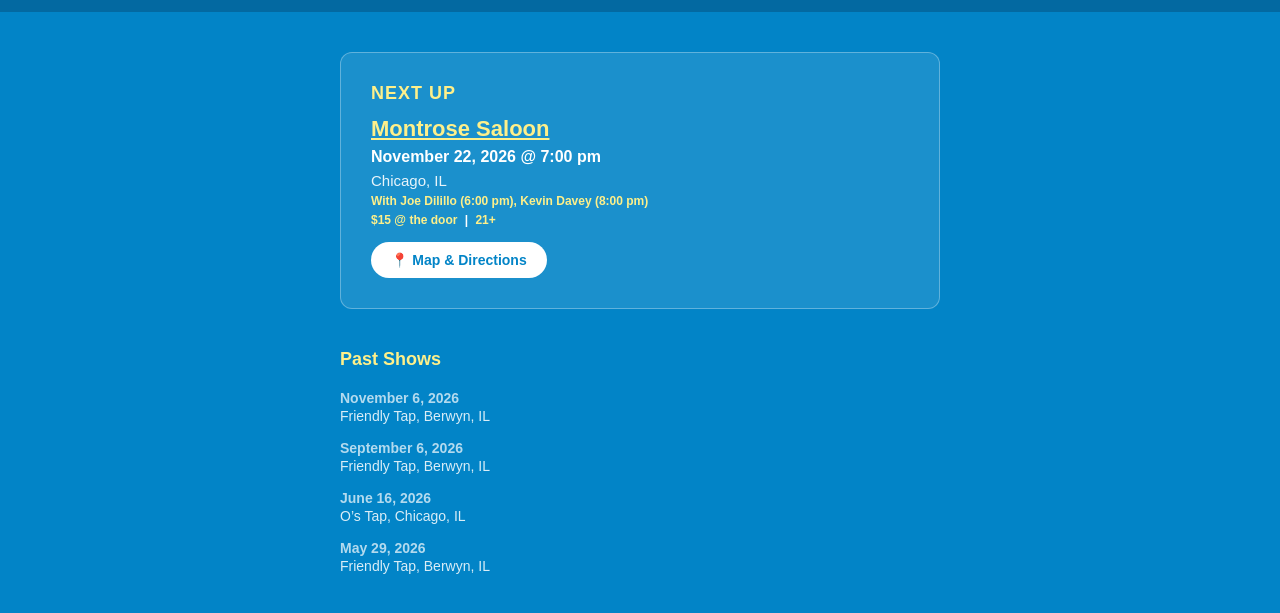
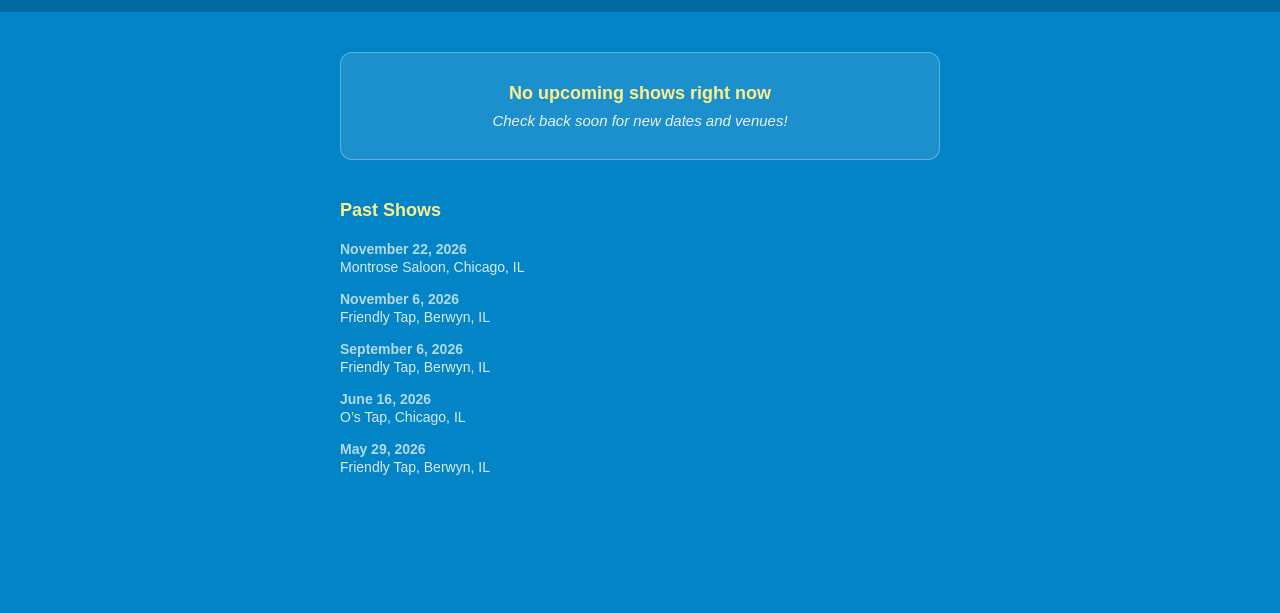
Before and after one commit to rtb-yachtrock/rtb-yachtrock.github.io, a plain HTML site: page gigs.html in a window 1280 px wide. Shown: the part 93-706 px from the top of the page. Drawn offline with Linux system fonts and the light colour scheme.

Commit message:
Auto-build HTML files from gigs.json

```diff
--- a/gigs.html
+++ b/gigs.html
@@ -43,23 +43,17 @@
 
        <!-- GIGS_CONTENT_START -->
 <div style="max-width: 600px; margin: 40px auto; padding: 0 20px; text-align: left;">
-        <!-- Upcoming Show Card -->
-        <div style="background-color: rgba(255, 255, 255, 0.1); padding: 30px; border-radius: 12px; margin-bottom: 40px; border: 1px solid rgba(255, 255, 255, 0.3);">
-            <div style="color: #fef08a; font-weight: bold; text-transform: uppercase; font-size: 18px; letter-spacing: 1px; margin-bottom: 12px;">Next Up</div>
-            <div style="font-size: 22px; color: #fef08a; font-weight: bold; margin-bottom: 6px;"><a href="https://www.montrosesaloon.com/" target="_blank" style="color: #fef08a; text-decoration: underline;">Montrose Saloon</a></div>
-            <div style="font-size: 16px; color: #ffffff; font-weight: bold; margin-bottom: 6px;">November 22, 2026 @ 7:00 pm</div>
-            <div style="font-size: 15px; color: rgba(255, 255, 255, 0.9); margin-bottom: 4px;">Chicago, IL</div>
-            <div style="font-size: 12px; color: #fef08a; font-weight: bold; margin-top: 3px; line-height: 1.4;">With Joe Dilillo (6:00 pm), Kevin Davey (8:00 pm)</div>
-            <div style="font-size: 12px; color: #fef08a; font-weight: bold; margin-top: 3px;">$15 @ the door <span style="color: #ffffff; font-weight: bold; margin: 0 4px;">|</span> 21+</div>
-            <div style="margin-top: 15px;">
-                <a href="https://maps.google.com/?q=2933+W+Montrose+Ave+Chicago+IL+60618" target="_blank" style="background-color: #ffffff; color: #0284c7; padding: 10px 20px; text-decoration: none; font-size: 14px; font-weight: bold; border-radius: 20px; display: inline-block;">
-                    📍 Map & Directions
-                </a>
-            </div>
+        <div style="background-color: rgba(255, 255, 255, 0.1); padding: 30px; border-radius: 12px; margin-bottom: 40px; border: 1px solid rgba(255, 255, 255, 0.3); text-align: center;">
+            <div style="font-size: 18px; color: #fef08a; font-weight: bold; margin-bottom: 8px;">No upcoming shows right now</div>
+            <div style="font-size: 15px; color: rgba(255, 255, 255, 0.9); font-style: italic;">Check back soon for new dates and venues!</div>
         </div>
         <!-- Past Gigs List -->
         <h3 style="margin-top: 30px; margin-bottom: 20px; font-size: 18px; color: #fef08a; font-weight: bold;">Past Shows</h3>
         <ul style="list-style: none; padding: 0; color: rgba(255, 255, 255, 0.8);">
+            <li style="margin-bottom: 16px;">
+                <div style="font-size: 14px; color: rgba(255, 255, 255, 0.7); font-weight: bold; margin-bottom: 2px;">November 22, 2026</div>
+                <div style="font-size: 14px; color: rgba(255, 255, 255, 0.85);">Montrose Saloon, Chicago, IL</div>
+            </li>
             <li style="margin-bottom: 16px;">
                 <div style="font-size: 14px; color: rgba(255, 255, 255, 0.7); font-weight: bold; margin-bottom: 2px;">November 6, 2026</div>
                 <div style="font-size: 14px; color: rgba(255, 255, 255, 0.85);">Friendly Tap, Berwyn, IL</div>
```
Also changed, not shown: index.html (+1 -5 lines).
